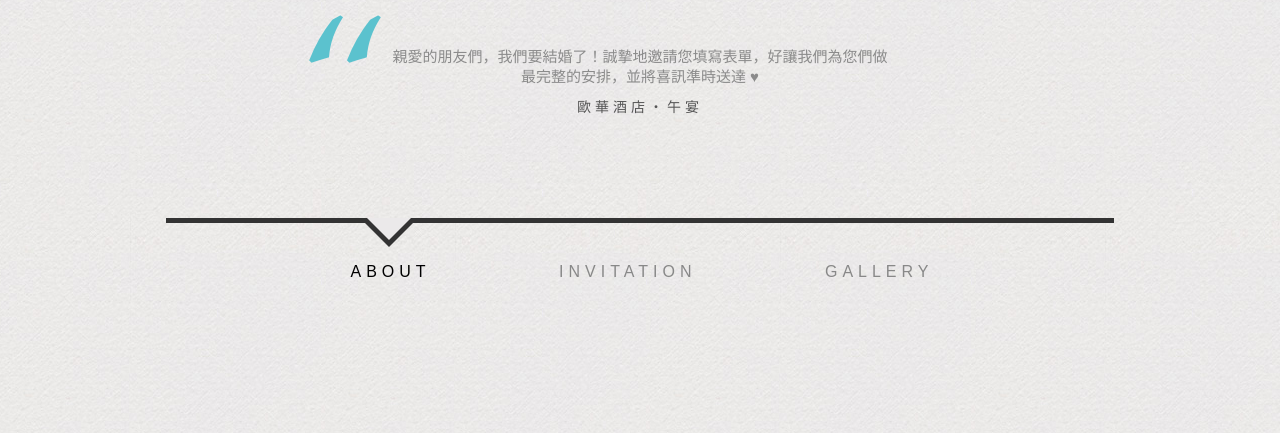
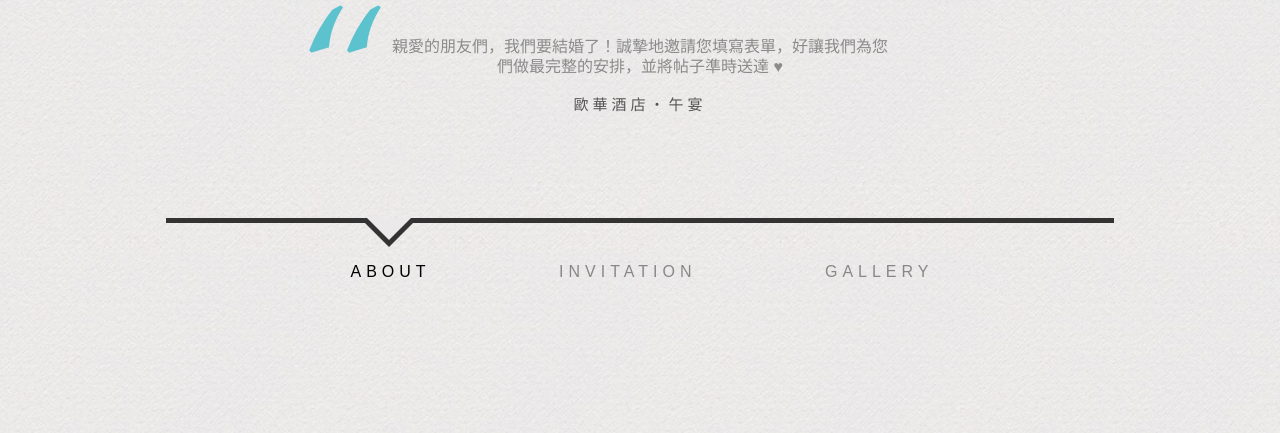
Before and after one commit to EricaChang/weddingsite, a plain HTML site: page index.html in a window 1280 px wide. Shown: the part 367-800 px from the top of the page. Drawn offline with nearby package versions, Linux system fonts and the light colour scheme; files whose address does not match are found by name.

Commit message:
update index

```diff
--- a/css/style.css
+++ b/css/style.css
@@ -179,11 +179,11 @@ body {
 .about blockquote {
     text-align: center;
     font-weight: 400;
-    font-size: 15px;
+    font-size: 16px;
     line-height: 20px;
     height: 70px;
     color: #8b8b8b;
-    margin-top: 5%;
+    margin-top: 4%;
 }
 
 .about blockquote p{
@@ -206,8 +206,8 @@ body {
 }
 
 .about blockquote cite {
-    font-size: 14px;
-    padding-top: 10px;
+    font-size: 15px;
+    padding-top: 18px;
     display: inline-block;
     font-style: normal;
     text-transform: uppercase;
--- a/index.html
+++ b/index.html
@@ -46,7 +46,7 @@
                                     </div>
                                 </div>
                                 <h2>8/31 SAVE THE DATE</h2>
-                                <blockquote><p>親愛的朋友們，我們要結婚了！誠摯地邀請您填寫表單，好讓我們為您們做最完整的安排，並將喜訊準時送達 ♥</p><cite><a href="http://www.rivierataipei.com/tw/map/location.asp" target="blank">歐華酒店・午宴</a></cite></blockquote>
+                                <blockquote><p>親愛的朋友們，我們要結婚了！誠摯地邀請您填寫表單，好讓我們為您們做最完整的安排，並將帖子準時送達 ♥</p><cite><a href="http://www.rivierataipei.com/tw/map/location.asp" target="blank">歐華酒店・午宴</a></cite></blockquote>
                             </div>
                         </li>
                     </ul>
```
